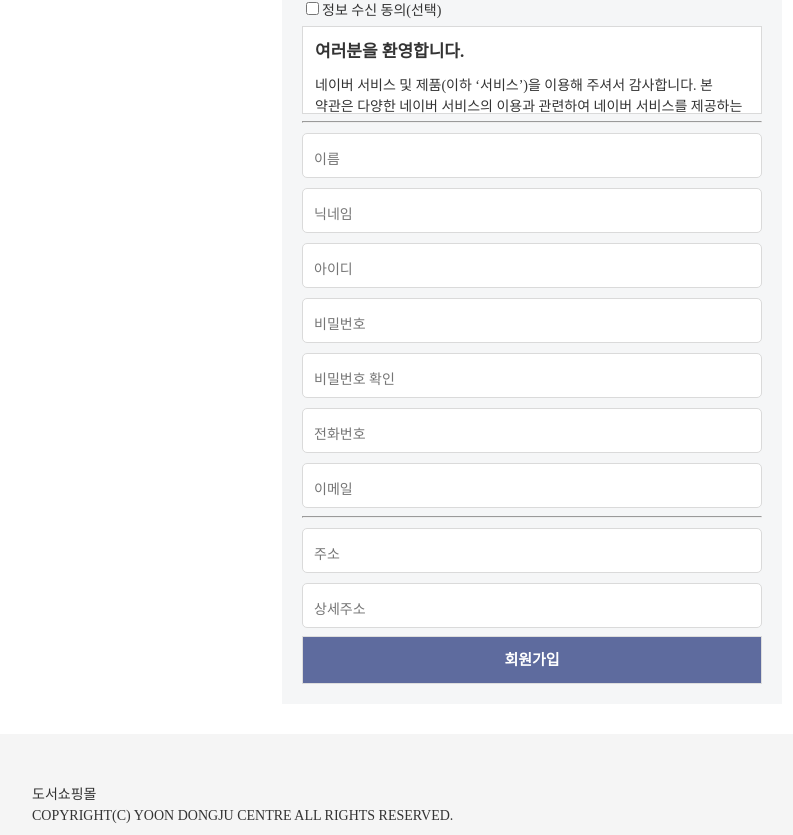
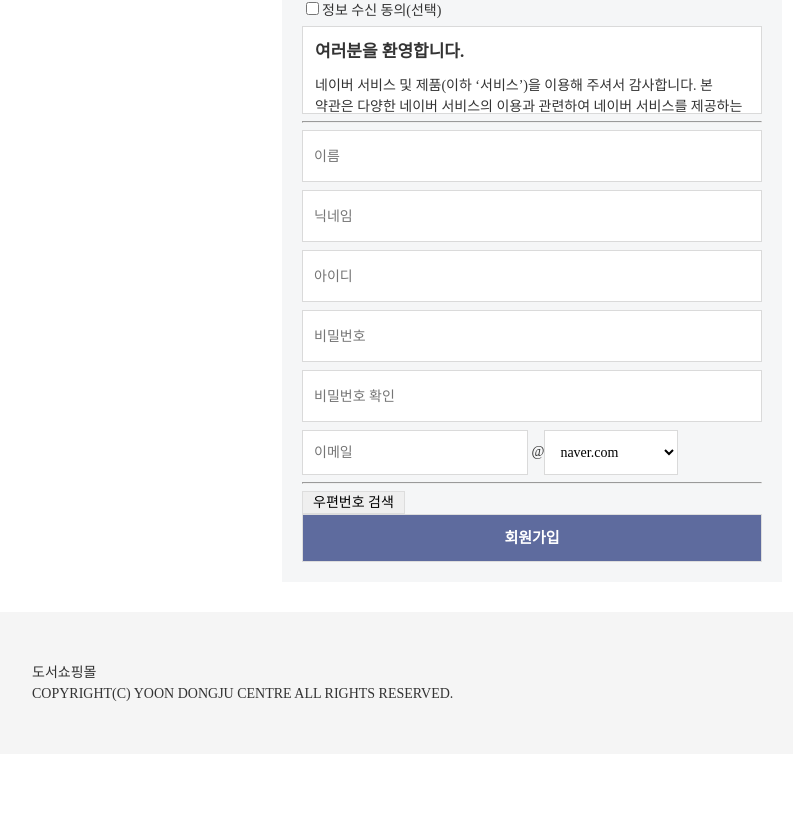
Before and after one commit to happydj25/library-client, a React (Create React App) app: page /join in a window 1280 px wide. Shown: the part 455-1290 px from the top of the page, without its empty margins (108-901 px from the left). After the commit the page ends 1209 px from the top, so only its background shows below. Built offline with nearby package versions, Linux system fonts and the light colour scheme.

Commit message:
로그인 기능 중간푸쉬

```diff
--- a/package.json
+++ b/package.json
@@ -6,11 +6,13 @@
     "@material-ui/core": "^4.11.3",
     "@types/gapi": "0.0.39",
     "@types/gapi.auth2": "0.0.54",
+    "@types/react-text-mask": "^5.4.7",
     "axios": "^0.21.1",
     "gapi": "0.0.3",
     "node-sass": "^5.0.0",
     "react": "^17.0.1",
     "react-bootstrap": "^1.5.2",
+    "react-daum-postcode": "^2.0.6",
     "react-dom": "^17.0.1",
     "react-facebook-login": "^4.1.1",
     "react-google-login": "^5.2.2",
--- a/public/index.html
+++ b/public/index.html
@@ -28,8 +28,9 @@
     <title>도서 쇼핑몰</title>
     <!-- <script type="text/javascript" src="[https://static.nid.naver.com/js/naveridlogin_js_sdk_2.0.0.js](https://static.nid.naver.com/js/naveridlogin_js_sdk_2.0.0.js)" charset="utf-8"></script> -->
     <!-- <script type="text/javascript" src="https://static.nid.naver.com/js/naveridlogin_js_sdk_2.0.0.js" charset="utf-8"></script> -->
-    <script type="text/javascript" src="https://static.nid.naver.com/js/naveridlogin_js_sdk_2.0.0.js"
-    charset="utf-8"></script>
+    <script type="text/javascript" src="https://static.nid.naver.com/js/naveridlogin_js_sdk_2.0.0.js" charset="utf-8"></script>
+    <link rel="stylesheet" href="https://fonts.googleapis.com/css?family=Roboto:300,400,500,700&display=swap" />
+    <link rel="stylesheet" href="https://fonts.googleapis.com/icon?family=Material+Icons" />
 
     <!-- 페이스북 SDK -->
     <script type="text/javascript" src="https://connect.facebook.net/en_US/sdk.js"></script>
--- a/src/App.scss
+++ b/src/App.scss
@@ -357,7 +357,7 @@ article h2 {
 .input_row {
     position: relative;
     width: auto;
-    height: 45px;
+    height: 40px;
     margin-bottom: 8px;
     padding: 10px 35px 0px 11px;
     border: solid 1px #dadada;
@@ -700,3 +700,34 @@ div dl dt {
     text-align: center;
     margin-left: 3px;
 }
+
+.join .email input {
+    height: 45px;
+    padding: 10px 35px 10px 11px;
+    border: solid 1px #dadada;
+    background: #fff;
+    line-height: 48px;
+    vertical-align: middle;
+}
+
+.join .email select {
+    height: 45px;
+    padding: 10px 35px 10px 11px;
+    border: solid 1px #dadada;
+    background: #fff;
+    line-height: 48px;
+    vertical-align: middle;
+}
+
+.ppc_wrap {
+    z-index: 19;
+    position: fixed;
+    top: 50%;
+    left: 50%;
+    width: 500px;
+    height: 500px;
+    border: 1px solid #dadada;
+    transform: translate(-50%, -50%);
+    padding: 10px 0;
+    background: #fff;
+}
--- a/src/pages/loginpage/Join.tsx
+++ b/src/pages/loginpage/Join.tsx
@@ -1,12 +1,140 @@
-import React, { Component } from 'react';
-import {Link} from 'react-router-dom';
+import { FormControl, FormHelperText, Input, InputLabel } from '@material-ui/core';
+import React, { Component, useEffect, useState } from 'react';
+import {Link, withRouter} from 'react-router-dom';
+import DaumPostcode from 'react-daum-postcode';
 
-const Join = () => {
+import PopupDom from './PopupDom';
+import PopupPostCode from './PopupPostCode';
+
+// import MaskedInput from 'react-text-mask';
+
+
+// function TextMaskCustom(props: { [x: string]: any; inputRef: any; }) {
+//     const { inputRef, ...other } = props;
+
+//     return (
+//       <MaskedInput
+//         {...other}
+//         ref={(ref: { inputElement: any; }) => {
+//           inputRef(ref ? ref.inputElement : null);
+//         }}
+//         mask={[/\d/, /\d/, /\d/, '-', /\d/, /\d/, /\d/,/\d/, '-', /\d/, /\d/, /\d/, /\d/]}
+//         placeholderChar={'\u2000'}
+//         showMask
+//       />
+//     );
+//   }
+
+const Join = ({ history }) => {
+    let [inputValue, setInputValue] = useState<any>('');
+
+    useEffect(() => {
+        if (inputValue.length === 10) {
+          setInputValue(inputValue.replace(/(\d{3})(\d{3})(\d{4})/, '$1-$2-$3'));
+        }
+        if (inputValue.length === 13) {
+          setInputValue(inputValue.replace(/-/g, '').replace(/(\d{3})(\d{4})(\d{4})/, '$1-$2-$3'));
+        }
+      }, [inputValue]);
+
+
+    // const regex = /^[0-9\b -]{0,13}$/;
+    // if (regex.test(e.target.value)) {
+    //   setInputValue(e.target.value);
+    // }
+
+
+    const handlePress = (e) => {
+        const regex = /^[0-9\b -]{0,13}$/;
+        if (regex.test(e.target.value)) {
+          setInputValue(e.target.value);
+        }
+      }
+
+
+     // 핸드폰번호 유효성 검사
+     const checkPhonenumber = (e) => {
+        // '-' 입력 시
+        var regExp = /^01(?:0|1|[6-9])-(?:\d{3}|\d{4})-\d{4}$/
+        // 숫자만 입력시
+        var regExp2 = /^01(?:0|1|[6-9])(?:\d{3}|\d{4})\d{4}$/
+        // 형식에 맞는 경우 true 리턴
+        console.log('핸드폰번호 유효성 검사 :: ', regExp.test(e.target.value))
+    }
+
+    //비밀번호 유효성 검사
+    const checkPassword = (e) => {
+        //  8 ~ 10자 영문, 숫자 조합
+        var regExp = /^(?=.*\d)(?=.*[a-zA-Z])[0-9a-zA-Z]{8,10}$/
+        // 형식에 맞는 경우 true 리턴
+        console.log('비밀번호 유효성 검사 :: ', regExp.test(e.target.value))
+    }
+
+    // 이메일 유효성 검사
+    const checkEmail = (e) => {
+        var regExp = /^[0-9a-zA-Z]([-_\.]?[0-9a-zA-Z])*@[0-9a-zA-Z]([-_\.]?[0-9a-zA-Z])*\.[a-zA-Z]{2,3}$/i
+        // 형식에 맞는 경우 true 리턴
+        console.log('이메일 유효성 검사 :: ', regExp.test(e.target.value))
+    }
+
+
+    function joinUser() {
+
+        history.push('/login');
+
+    }
+
+
+
+
+
+
+    // 다음주소 api
+	// 팝업창 상태 관리
+    const [isPopupOpen, setIsPopupOpen] = useState(false)
+
+	// 팝업창 열기
+    const openPostCode = () => {
+        setIsPopupOpen(true)
+    }
+
+	// 팝업창 닫기
+    const closePostCode = () => {
+        setIsPopupOpen(false)
+    }
+
+
+
+
+    const postCodeStyle = {
+      display: 'block',
+      position: 'relative',
+      top: '0%',
+      width: '400px',
+      height: '400px',
+      padding: '7px',
+    };
+
+    const [values, setValues] = React.useState({
+        textmask: '(1  )    -    ',
+        numberformat: '1320',
+    });
+
+    const handleChange = (event) => {
+        setValues({
+        ...values,
+        [event.target.name]: event.target.value,
+        });
+    };
+
     return (
         <article className="join">
             <p>회원가입</p>
+
+            <form onSubmit={joinUser}>
+
+
                 <ul className="terms_bx_list">
-
                     <li className="terms_bx">
                         <span className="input_chk">
                             <input type="checkbox" id="termsService" name="termsService" className="chk" />
@@ -116,27 +244,54 @@ const Join = () => {
                     <input className="int" type="text" placeholder="아이디" />
                 </div>
                 <div className="input_row">
-                <input className="int" type="password" placeholder="비밀번호" />
+                    <input className="int" type="password" placeholder="비밀번호" onBlur={checkPassword}/>
                 </div>
                 <div className="input_row">
                     <input className="int" type="password" placeholder="비밀번호 확인" />
                 </div>
-            <div className="input_row">
-                <input className="int" type="text" placeholder="전화번호" />
-            </div>
-            <div className="input_row">
-                <input className="int" type="text" placeholder="이메일" />
+                {/* <div className="input_row">
+                    <input className="int" type="text" maxLength="13" placeholder="전화번호" onBlur={checkPhonenumber} onChange={handlePress} value={inputValue}/>
+                </div> */}
+{/*
+                <FormControl>
+                    <InputLabel htmlFor="formatted-text-mask-input">react-text-mask</InputLabel>
+                    <Input
+                    value={values.textmask}
+                    onChange={handleChange}
+                    name="textmask"
+                    id="formatted-text-mask-input"
+                    inputComponent={TextMaskCustom}
+                    />
+                </FormControl> */}
+
+
+                <div className="email">
+                    <input type="text" placeholder="이메일" onBlur={checkEmail}/> @
+                    <select name="" id="">
+                        <option value="">naver.com</option>
+                        <option value="">google.com</option>
+                    </select>
+
                 </div>
                 <hr />
-            <div className="input_row">
-                <input className="int" type="text" placeholder="주소" />
+
+                {/* 버튼 클릭 시 팝업 생성 */}
+                <button type='button' onClick={openPostCode}>우편번호 검색</button>
+                {/* 팝업 생성 기준 div */}
+                <div id='popupDom'>
+                    {isPopupOpen && (
+                        <PopupDom>
+                            <PopupPostCode onClose={closePostCode} />
+                        </PopupDom>
+                    )}
+                    <button className="join_btn" type="submit" onClick={joinUser}>회원가입</button>
                 </div>
-            <div className="input_row">
-                <input className="int" type="text" placeholder="상세주소" />
-            </div>
-            <button className="join_btn" type="button">회원가입</button>
+
+
+            </form>
+
         </article>
     );
 }
 
-export default Join;
+export default withRouter(Join);
--- /dev/null
+++ b/src/pages/loginpage/PopupDom.tsx
@@ -0,0 +1,8 @@
+import ReactDom from 'react-dom';
+
+const PopupDom = ({ children }) => {
+    const el = document.getElementById('popupDom');
+    return ReactDom.createPortal(children, el);
+};
+
+export default PopupDom;
--- /dev/null
+++ b/src/pages/loginpage/PopupPostCode.tsx
@@ -0,0 +1,33 @@
+import React from 'react';
+import DaumPostcode from "react-daum-postcode";
+
+const PopupPostCode = (props) => {
+	// 우편번호 검색 후 주소 클릭 시 실행될 함수, data callback 용
+    const handlePostCode = (data) => {
+        let fullAddress = data.address;
+        let extraAddress = '';
+
+        if (data.addressType === 'R') {
+          if (data.bname !== '') {
+            extraAddress += data.bname;
+          }
+          if (data.buildingName !== '') {
+            extraAddress += (extraAddress !== '' ? `, ${data.buildingName}` : data.buildingName);
+          }
+          fullAddress += (extraAddress !== '' ? ` (${extraAddress})` : '');
+        }
+        console.log(data)
+        console.log(fullAddress)
+        console.log(data.zonecode)
+        props.onClose()
+    }
+
+    return(
+        <div className="ppc_wrap">
+            <DaumPostcode onComplete={handlePostCode} />
+            <button type='button' onClick={() => {props.onClose()}} className='xbtn'>닫기</button>
+        </div>
+    )
+}
+
+export default PopupPostCode;
```
Also changed, not shown: 1 other file (tests, documents, lock files or other folders). Lines whose indentation alone changed are shown as unchanged.
